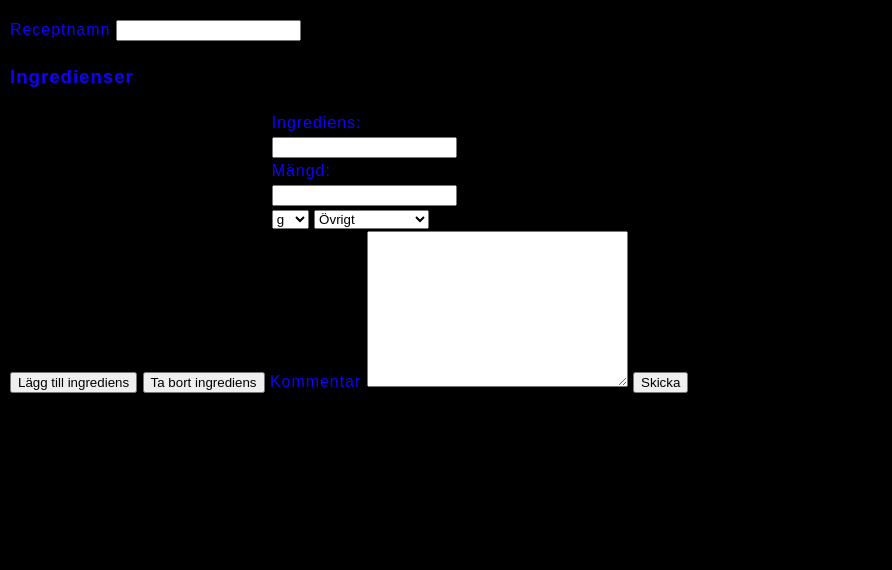
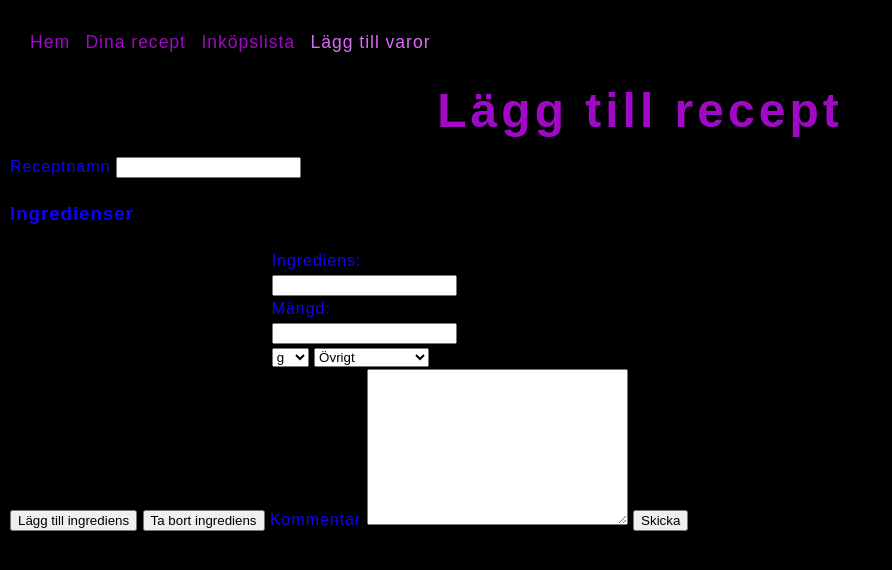
Before and after one commit to TereseBo/recepies-lt, a website: page registrering.html in a window 1280 px wide. Shown: the whole page, without its empty margins (0-892 px from the left). Drawn offline with Linux system fonts and the light colour scheme; a web font is replaced by a local one.

Commit message:
uppdete nav

```diff
--- a/registrering.html
+++ b/registrering.html
@@ -7,11 +7,25 @@
     <meta name="viewport" content="width=device-width, initial-scale=1.0">
      <!--CSS-->
      <link rel="stylesheet" href="style\style.css">
+    <!--Scripts-->
     <script type="module" src="./scripts/reg.js"></script>
     <title>Receptregistrering</title>
 </head>
 
 <body>
+    <header>
+        <!-- Top navigation -->
+        <nav>
+          <a href="index.html" >Hem</a>
+          <a href="recept.html" >Dina recept</a>
+          <a href="yyy">Inköpslista</a>
+          <a href="registrering.html"class="active_page">Lägg till varor</a>
+        </nav>
+        <!-- /Top navigation -->
+      <div>
+        <h1>Lägg till recept</h1>
+      </div>
+          </header>
     <form action="" id="register-recipe">
         <label for="name">Receptnamn</label>
         <input type="text" name="name" id="name">
```
Also changed, not shown: index.html (+4 -3 lines), recept.html (+6 -6 lines).
